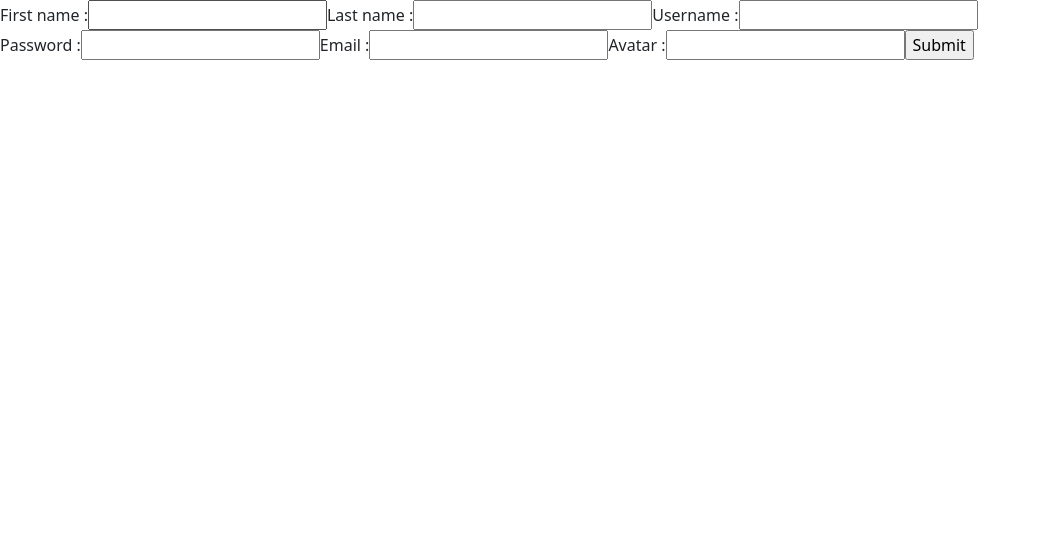
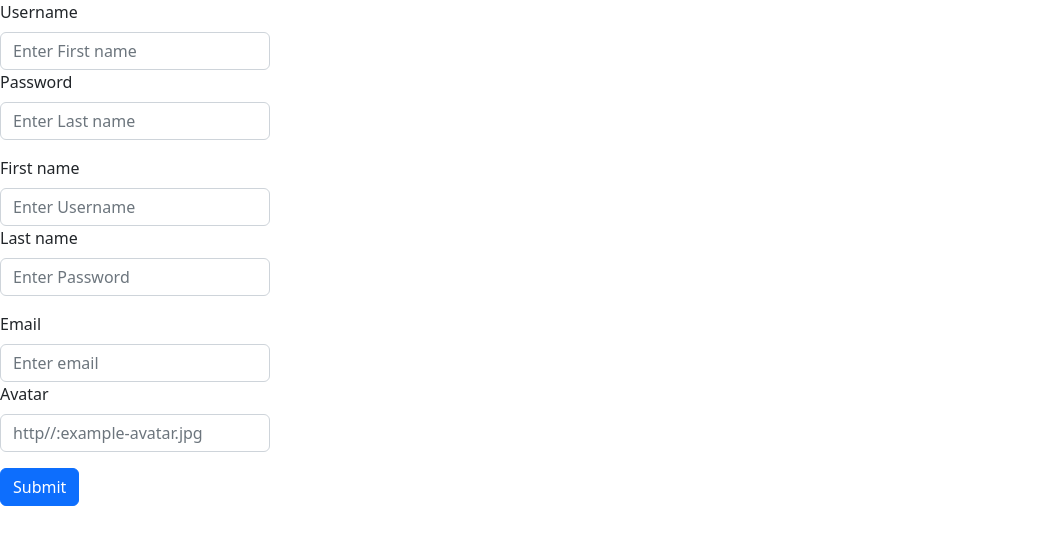
Before and after one commit to AjarnDang/TheSuperAppIOT-React-Git, a React (Create React App) app: page /Register in a window 1280 px wide. Shown: the top 544 px of the page, without its empty margins (0-1041 px from the left). Built offline with nearby package versions, Linux system fonts and the light colour scheme.

Commit message:
Create Sidebar & Register page

```diff
--- /dev/null
+++ b/src/components/Sidebar.js
@@ -0,0 +1,9 @@
+import React from 'react'
+
+function Sidebar() {
+  return (
+    <div>Sidebar</div>
+  )
+}
+
+export default Sidebar
--- a/src/pages/Register.js
+++ b/src/pages/Register.js
@@ -2,6 +2,9 @@ import { useState } from 'react';
 import { useNavigate } from 'react-router-dom';
 import Swal from 'sweetalert2'
 import withReactContent from 'sweetalert2-react-content'
+
+import Button from 'react-bootstrap/Button';
+import Form from 'react-bootstrap/Form';
 
 
 function Register() {
@@ -63,59 +66,41 @@ function Register() {
     }
 
     return (
-        <div>
-            <form onSubmit={handleSubmit}>
-                <label>First name :
-                    <input
-                        type="text"
-                        name="fname"
-                        value={inputs.fname || ""}
-                        onChange={handleChange}
-                    />
-                </label>
-                <label>Last name :
-                    <input
-                        type="text"
-                        name="lname"
-                        value={inputs.lname || ""}
-                        onChange={handleChange}
-                    />
-                </label>
-                <label>Username :
-                    <input
-                        type="text"
-                        name="username"
-                        value={inputs.username || ""}
-                        onChange={handleChange}
-                    />
-                </label>
-                <label>Password :
-                    <input
-                        type="password"
-                        name="password"
-                        value={inputs.password || ""}
-                        onChange={handleChange}
-                    />
-                </label>
-                <label>Email :
-                    <input
-                        type="email"
-                        name="email"
-                        value={inputs.email || ""}
-                        onChange={handleChange}
-                    />
-                </label>
-                <label>Avatar :
-                    <input
-                        type="text"
-                        name="avatar"
-                        value={inputs.avatar || ""}
-                        onChange={handleChange}
-                    />
-                </label>
-                <input type="submit" />
-            </form>
-        </div>
+            <Form onSubmit={handleSubmit}>
+                <Form.Group className="mb-3" controlId="formBasicFullname">
+
+                    <Form.Label>Username</Form.Label>
+                    <Form.Control type="text" name="fname" value={inputs.fname || ""} onChange={handleChange} placeholder="Enter First name" />
+
+                    <Form.Label>Password</Form.Label>
+                    <Form.Control type="text" name="lname" value={inputs.lname || ""} onChange={handleChange} placeholder="Enter Last name" />
+
+                </Form.Group>
+
+                <Form.Group className="mb-3" controlId="formBasicUandP">
+
+                    <Form.Label>First name</Form.Label>
+                    <Form.Control type="text" name="username" value={inputs.username || ""} onChange={handleChange} placeholder="Enter Username" />
+
+                    <Form.Label>Last name</Form.Label>
+                    <Form.Control type="password" name="password" value={inputs.password || ""} onChange={handleChange} placeholder="Enter Password" />
+
+                </Form.Group>
+
+                <Form.Group className="mb-3" controlId="formBasicUandP">
+
+                    <Form.Label>Email</Form.Label>
+                    <Form.Control type="email" name="email" value={inputs.email || ""} onChange={handleChange} placeholder="Enter email" />
+
+                    <Form.Label>Avatar</Form.Label>
+                    <Form.Control type="text" name="text" value={inputs.email || ""} onChange={handleChange} placeholder="http//:example-avatar.jpg" />
+
+                </Form.Group>
+
+                <Button variant="primary" type="submit">
+                    Submit
+                </Button>
+            </Form>
     )
 }
 
```
Also changed, not shown: src/assets/css/sidebar.css (added, +28 -0 lines), src/pages/Index.js (+5 -2 lines).
